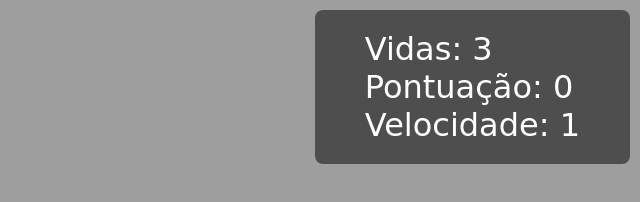
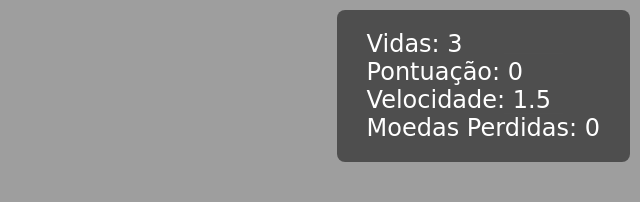
Before and after one commit to GuhPires/CCP120, a plain HTML site: page Projeto/index.html in a window 1280 px wide. Both pictures are taken after a click on the button "Jogar". Shown: the whole page, without its empty margins (640-1280 px from the left). Drawn offline with Linux system fonts and the light colour scheme; a web font is replaced by a local one.

Commit message:
add missed coins functionality

```diff
--- a/Projeto/index.html
+++ b/Projeto/index.html
@@ -12,6 +12,7 @@
 			<p id="lives">Vidas: <span>3</span></p>
 			<p id="score">Pontuação: <span>0</span></p>
 			<p id="speed">Velocidade: <span>1</span></p>
+			<p id="missed">Moedas Perdidas: <span>0</span></p>
 		</div>
 
 		<div id="start-screen">
--- a/Projeto/main.js
+++ b/Projeto/main.js
@@ -80,6 +80,7 @@ const scoreboard = document.getElementById("scoreboard");
 const lives = document.querySelector("#lives span");
 const score = document.querySelector("#score span");
 const speed = document.querySelector("#speed span");
+const missedCoins = document.querySelector("#missed span");
 const finalScore = document.querySelector("#game-over p span");
 
 // HELPER FUNCTIONS
@@ -90,6 +91,7 @@ function cleanState() {
 		lives: 3,
 		score: 0,
 		speed: 1.5,
+		missedCoins: 0,
 		fallingObjects: [],
 		cursorX: null,
 	};
@@ -336,6 +338,12 @@ function about() {
 	state.status = GameStatus.WAITING;
 }
 
+function subLives() {
+	state.lives -= 1;
+	if (!GAME_CONFIG.debug && state.lives <= 0)
+		state.status = GameStatus.FINISHED;
+}
+
 function checkCollision(obj) {
 	// TODO: fix collision issues
 	const objCollisionY = obj.collision.y + obj.collision.height;
@@ -357,19 +365,28 @@ function checkCollision(obj) {
 			if (!GAME_CONFIG.debug && state.score % 50 === 0)
 				state.speed += GAME_CONFIG.speedRate;
 		} else {
-			state.lives -= 1;
-			if (!GAME_CONFIG.debug && state.lives <= 0)
-				state.status = GameStatus.FINISHED;
+			subLives();
 		}
 		return false;
 	}
 
-	return objCollisionY < Barrel.y + Barrel.height;
+	const isFalling = objCollisionY < Barrel.y + Barrel.height;
+
+	if (!isFalling && obj.type === FallingObjectType.COIN) {
+		state.missedCoins += 1;
+		if (!GAME_CONFIG.debug && state.missedCoins % 3 === 0) {
+			subLives();
+		}
+	}
+
+	return isFalling;
 }
 
 function updateScoreboard() {
 	lives.innerText = state.lives;
 	score.innerText = state.score;
+	speed.innerText = state.speed;
+	missedCoins.innerText = state.missedCoins % 3;
 }
 
 function animate() {
--- a/Projeto/style.css
+++ b/Projeto/style.css
@@ -125,10 +125,13 @@ p {
 	position: absolute;
 	top: 10px;
 	right: 10px;
-	padding: 20px 50px;
+	padding: 20px 30px;
 	background-color: rgba(0, 0, 0, 0.5);
-	color: white;
 	border-radius: 8px;
-	font-size: 1rem;
 	z-index: 5;
 }
+
+#scoreboard p {
+	color: white;
+	font-size: 1.5rem;
+}
```
